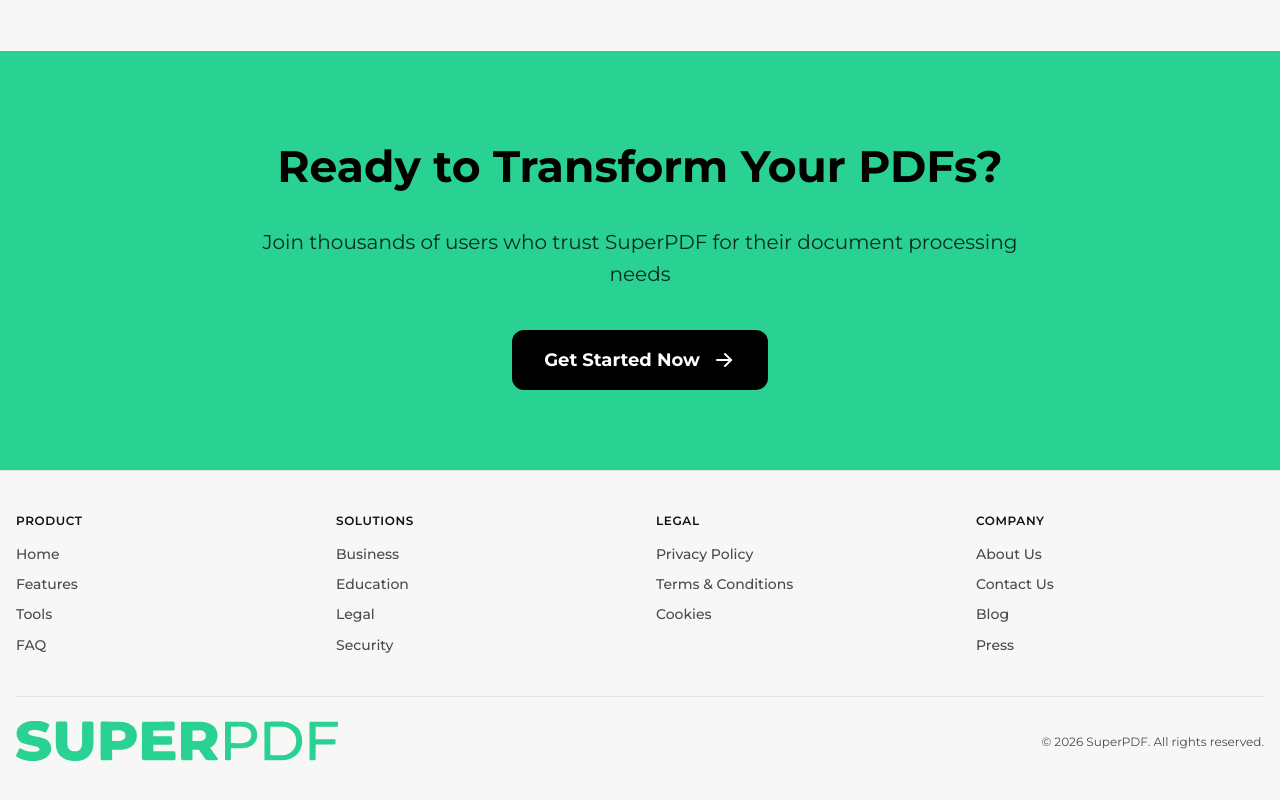
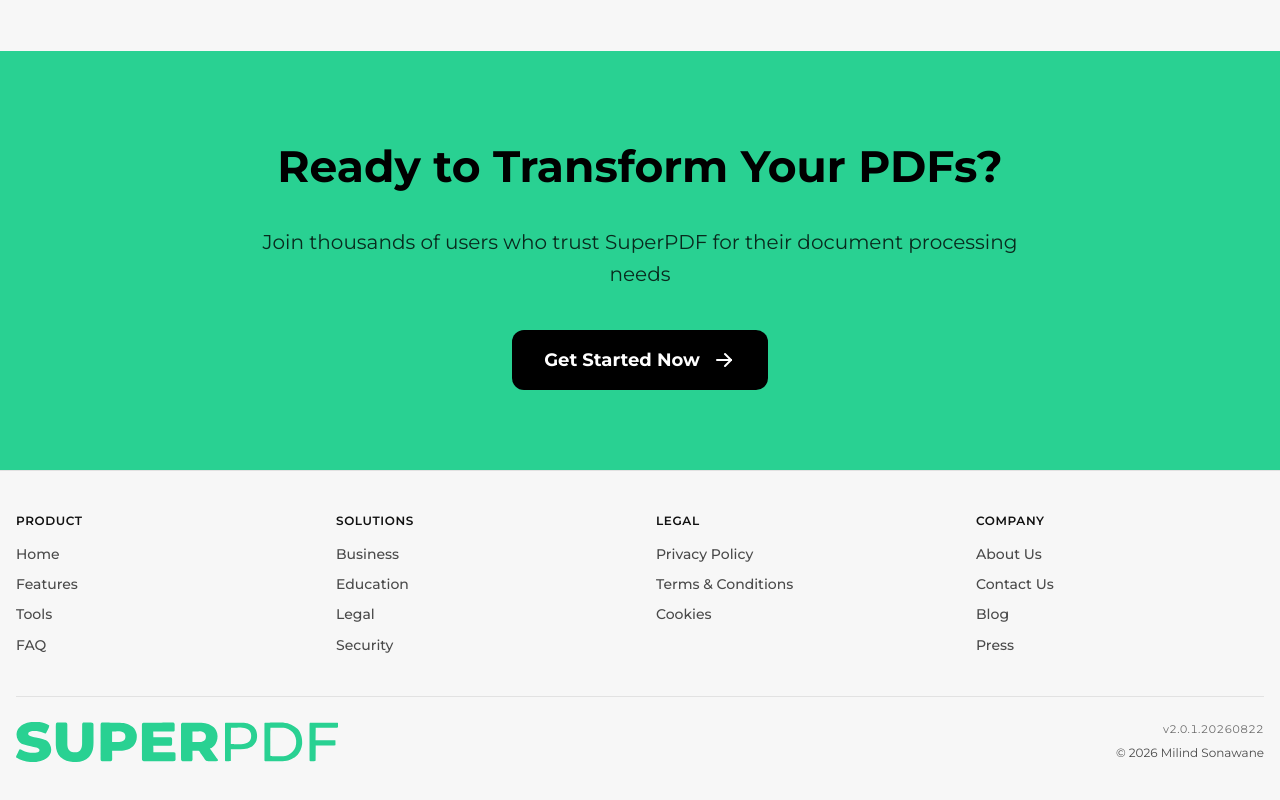
Before and after one commit to milindex/SuperPDF, a Next.js app: page / in a window 1280 px wide. Shown: the part 6475-7275 px from the top of the page. Built offline with nearby package versions, Linux system fonts and the light colour scheme.

Commit message:
chore: add version badge to footer and update copyright
Show APP_VERSION in the footer and correct the copyright line.

```diff
--- a/src/components/Footer/Footer.module.scss
+++ b/src/components/Footer/Footer.module.scss
@@ -74,6 +74,24 @@
   align-items: center;
 }
 
+.legal {
+  display: flex;
+  flex-direction: column;
+  align-items: center;
+  gap: 0.25rem;
+
+  @media (min-width: 768px) {
+    align-items: flex-end;
+  }
+}
+
+.version {
+  color: var(--color-text-muted);
+  font-size: 0.6875rem;
+  font-variant-numeric: tabular-nums;
+  letter-spacing: 0.02em;
+}
+
 .copyright {
   color: var(--color-text-secondary);
   font-size: 0.75rem;
--- a/src/components/Footer/Footer.tsx
+++ b/src/components/Footer/Footer.tsx
@@ -1,5 +1,6 @@
 import Link from "next/link";
 import SuperPDFLogo from "@/components/logos/SuperPDFLogo";
+import { APP_VERSION } from "@/lib/version";
 import styles from "./Footer.module.scss";
 
 const footerLinks: Record<string, { name: string; href: string }[]> = {
@@ -52,8 +53,11 @@
           <Link href="/" className={styles.logoLink} aria-label="SuperPDF home">
             <SuperPDFLogo style={{ height: 40, width: "auto" }} />
           </Link>
-          <div className={styles.copyright}>
-            &copy; {new Date().getFullYear()} SuperPDF. All rights reserved.
+          <div className={styles.legal}>
+            <span className={styles.version}>v{APP_VERSION}</span>
+            <span className={styles.copyright}>
+              &copy; 2026 Milind Sonawane
+            </span>
           </div>
         </div>
       </div>
--- /dev/null
+++ b/src/lib/version.ts
@@ -0,0 +1,7 @@
+/**
+ * App version tracker. Format: `MAJOR.MINOR.PATCH.YYYYMMDD`.
+ *
+ * The date component (YYYYMMDD) is the build/release date and should be
+ * bumped on every deploy so users can verify the running build.
+ */
+export const APP_VERSION = "2.0.1.20260822";
```
